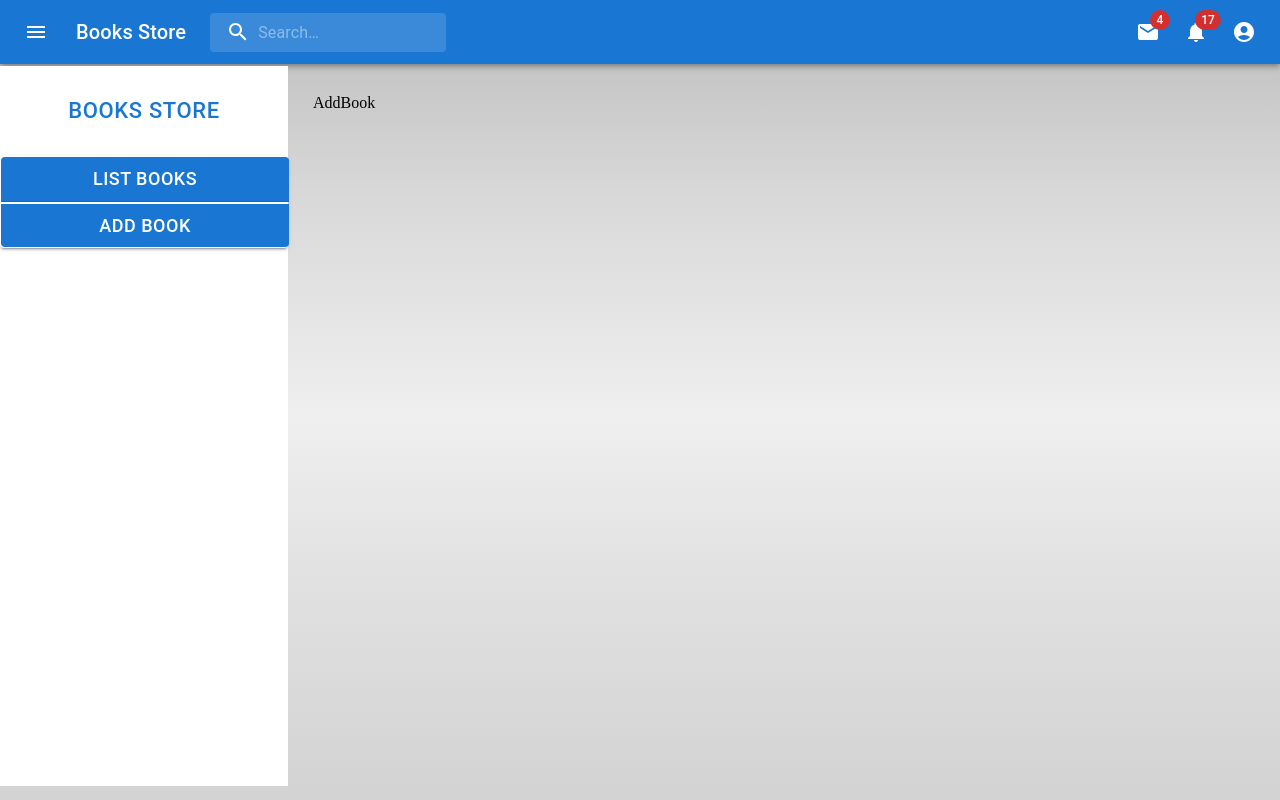
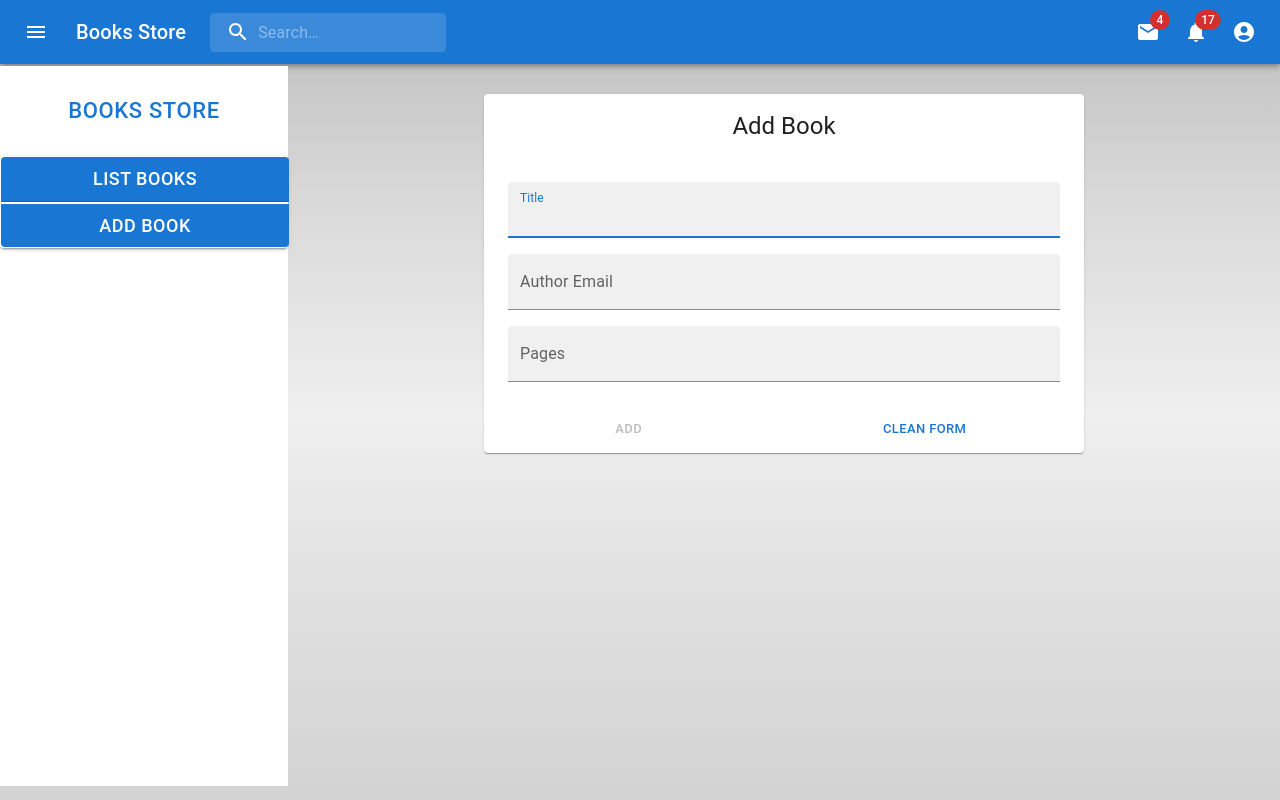
Before and after one commit to sauniel93/book-store, a React (Create React App) app in the folder book-store/: page /add in a window 1280 px wide. Built offline with nearby package versions, Linux system fonts and the light colour scheme.

Commit message:
add create book

```diff
--- a/book-store/src/components/AddBook.js
+++ b/book-store/src/components/AddBook.js
@@ -1,9 +1,154 @@
-import React from 'react'
+import React, { useState, useEffect, useRef, useCallback } from "react";
+import Box from "@mui/material/Box";
+import FilledInput from "@mui/material/FilledInput";
+import FormControl from "@mui/material/FormControl";
+import InputLabel from "@mui/material/InputLabel";
+import Card from "@mui/material/Card";
+import CardActions from "@mui/material/CardActions";
+import CardContent from "@mui/material/CardContent";
+import Button from "@mui/material/Button";
+import { CardHeader } from "@mui/material";
 
-function AddBook() {
+import useAxios from "../hooks/useAxios";
+import {useBookContext} from "../contexts/BookContext";
+import Loading from "./Loading";
+import { BaseUrl } from "../config/urls";
+
+export default function AddBook() {
+  const [name, setName] = useState("");
+  const [autorEmail, setAutorEmail] = useState("");
+  const [pages, setPages] = useState(0);
+  const [message, setMessage] = useState({});
+  const [disabled, setDisabled] = useState(true)
+  const nameRef = useRef(null)
+  const emailRef = useRef(null)
+  const { error, loading, setLoading, fetchData, setRequestConfig, setMethod, setUrl } = useAxios();
+  const { id, setId, state, setState } = useBookContext();
+
+  useEffect(() => {
+    setLoading(false)
+    if (id === 0)
+    setState("Add");
+  }, [id, setLoading, setState])
+
+  useEffect(() => {
+    if (state === "Add") {
+      setMethod("POST");
+      setUrl(BaseUrl);
+    }
+  }, [state, setMethod, setUrl])
+
+  const isEmail = (email) =>
+    /^[A-Z0-9._%+-]+@[A-Z0-9.-]+\.[A-Z]{2,4}$/i.test(email);
+
+  const validateEmail = (e) => {
+    if (e.target.value.trim() && !isEmail(e.target.value.trim())) {
+      emailRef?.current?.querySelector('input')?.focus()
+    }
+  };
+
+  const cleanUpForm = () => {
+    setName("");
+    setAutorEmail("");
+    setPages(0);
+    setId(0)
+    nameRef?.current?.querySelector('input')?.focus()
+  };
+
+  const updateRequestConfig = useCallback(() => {
+    setRequestConfig({
+      data: {
+        title: name,
+        autorEmail,
+        pages,
+      },
+    });
+  }, [name, autorEmail, pages, setRequestConfig])
+
+  const handleSubmit = () => {
+    try {
+      fetchData();
+    } catch (error) {
+      setMessage(error.message)
+    } finally {
+      cleanUpForm()
+      setId(0);
+    }
+  };
+
+  useEffect(() => {
+    updateRequestConfig();
+    if (autorEmail && isEmail(autorEmail?.trim()) && name?.trim().length && pages){
+      setDisabled(false)
+    } else {
+      setDisabled(true)
+    }
+  }, [name, autorEmail, pages, updateRequestConfig])
+
   return (
-    <div>AddBook</div>
-  )
+    <>
+      <Card sx={{ minWidth: 360 }} style={{maxWidth: "600px", margin: "auto" }}>
+        <CardHeader title={`${state} Book`} style={{ textAlign: "center" }} />
+        <CardContent>
+          <Box
+            component="form"
+            sx={{
+              "& > :not(style)": { m: 1 },
+              width: "100%",
+              display: "flex",
+              flexDirection: "column",
+            }}
+            noValidate
+            autoComplete="off"
+          >
+            <FormControl variant="filled">
+              <InputLabel htmlFor="title">Title</InputLabel>
+              <FilledInput
+                id="title"
+                value={name}
+                onChange={(e) => setName(e.target.value)}
+                autoFocus={true}
+                ref={nameRef}
+              />
+            </FormControl>
+            <FormControl variant="filled">
+              <InputLabel htmlFor="autorEmail">Author Email</InputLabel>
+              <FilledInput
+                id="autorEmail"
+                type="email"
+                color="primary"
+                value={autorEmail}
+                onChange={(e) => setAutorEmail(e.target.value)}
+                onBlur={(e) => validateEmail(e)}
+                ref={emailRef}
+              />
+            </FormControl>
+            <FormControl variant="filled">
+              <InputLabel htmlFor="pages">Pages</InputLabel>
+              <FilledInput
+                id="pages"
+                type="number"
+                value={pages ? pages : ""}
+                onChange={(e) => setPages(e.target.value)}
+              />
+            </FormControl>
+          </Box>
+        </CardContent>
+        <CardActions style={{ justifyContent: "space-around" }}>
+          <Button size="small" onClick={() => handleSubmit()} disabled={disabled}>
+          {state}
+          </Button>
+          <Button
+            size="small"
+            onClick={() => {
+              cleanUpForm();
+            }}
+          >
+            Clean Form
+          </Button>
+        </CardActions>
+      </Card>
+      {loading && <Loading />}
+    </>
+  );
 }
-
-export default AddBook
```
